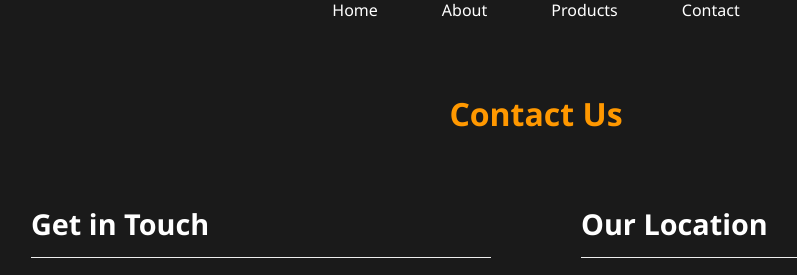
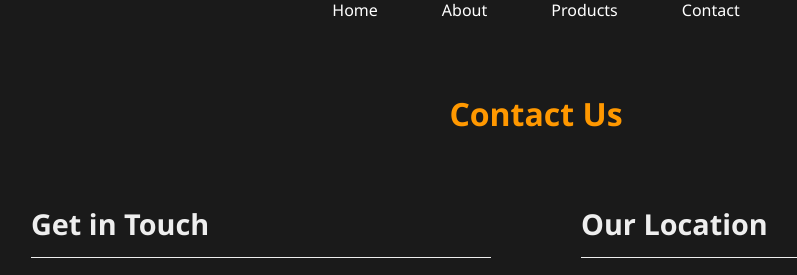
Before and after one commit to Nabilaboobacker/store, a Django app: page /contact-us/ in a window 1280 px wide. Shown: the part 26-301 px from the top of the page, without its empty margins (104-901 px from the left). Run offline with Django 5.2, Linux system fonts and the light colour scheme.

Commit message:
updated images

```diff
--- a/static/contact.css
+++ b/static/contact.css
@@ -25,6 +25,7 @@
 .contact-info h3,
 .contact-location h3 {
     padding-bottom: 10px;
+    color:#eee;
     margin-bottom: 20px;
     font-size: 1.8rem; /* Increased size for better visibility */
     border-bottom: 1px solid #eee; /* Underline effect for separation */
```
